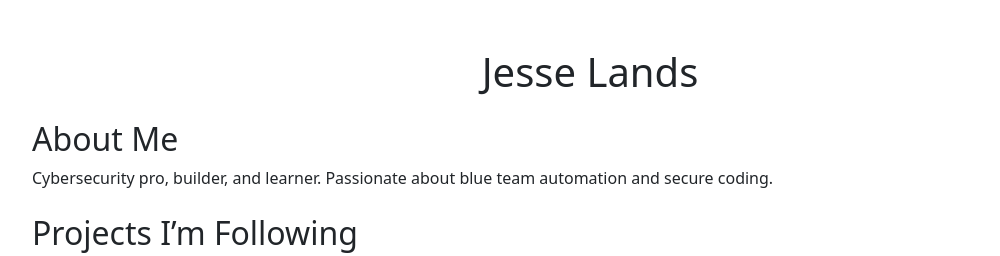
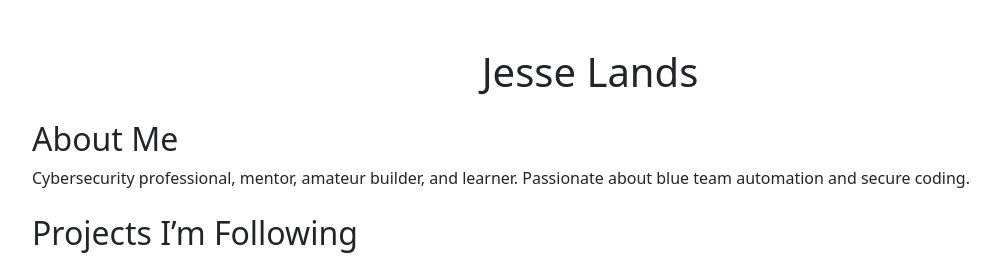
Before and after one commit to usedtire/usedtire.github.io, a plain HTML site: page index.html in a window 1280 px wide. Shown: the top 256 px of the page, without its empty margins (50-1050 px from the left). Drawn offline with nearby package versions, Linux system fonts and the light colour scheme; no server answers.

Commit message:
Update index.html

```diff
--- a/index.html
+++ b/index.html
@@ -14,7 +14,7 @@
     <!-- Bio Section -->
     <section id="bio" class="my-4">
       <h2>About Me</h2>
-      <p>Cybersecurity pro, builder, and learner. Passionate about blue team automation and secure coding.</p>
+      <p>Cybersecurity professional, mentor, amateur builder, and learner. Passionate about blue team automation and secure coding.</p>
     </section>
 
     <!-- Followed Projects -->
```
